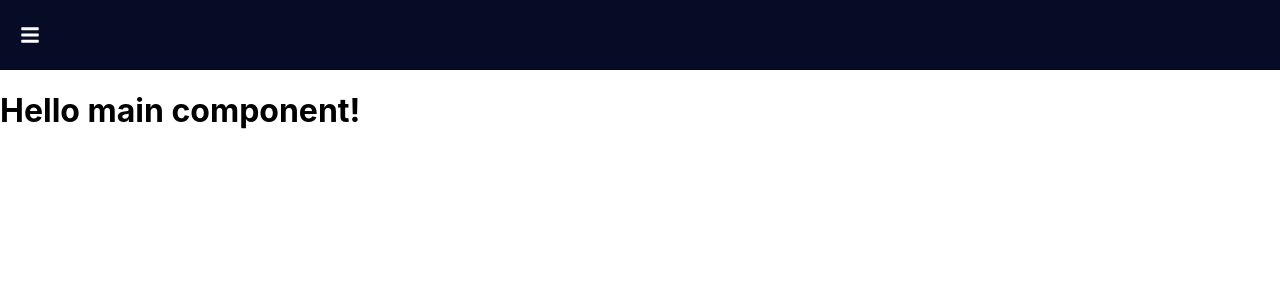
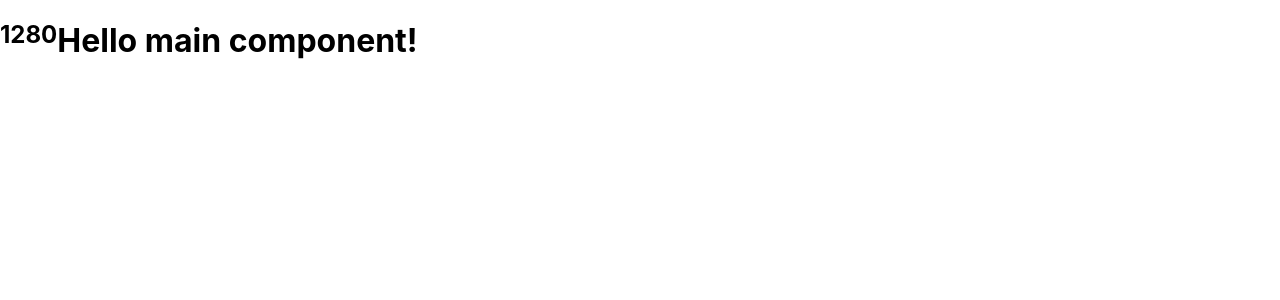
Before and after one commit to mikemtzp/Easy-Fly, a React (Create React App) app: page / in a window 1280 px wide. Shown: the top 300 px of the page. Built offline with nearby package versions, Linux system fonts and the light colour scheme.

Commit message:
Add function to get window width

```diff
--- a/src/components/nav/Nav.js
+++ b/src/components/nav/Nav.js
@@ -1,16 +1,36 @@
-import React, { useState } from 'react';
+import React, { useState, useEffect } from 'react';
 import { Link } from 'react-router-dom';
 import * as FaIcons from 'react-icons/fa';
 import * as AiIcons from 'react-icons/ai';
 import SidebarData from './SidebarData';
 import './temp.scss';
 
+function getWindowSize() {
+  const { innerWidth } = window;
+  return { innerWidth };
+}
+
 function Nav() {
   const [sidebar, setSidebar] = useState(false);
+  const [windowSize, setWindowSize] = useState(getWindowSize());
+
+  useEffect(() => {
+    function handleWindowResize() {
+      setWindowSize(getWindowSize());
+    }
+
+    window.addEventListener('resize', handleWindowResize);
+
+    return () => {
+      window.removeEventListener('resize', handleWindowResize);
+    };
+  }, []);
 
   const showSideBar = () => setSidebar(!sidebar);
 
   return (
+    <>
+      {windowSize.innerWidth <= 390 ? (
         <>
           <div className="navbar">
             <FaIcons.FaBars onClick={showSideBar} className="menu-bars" />
@@ -36,6 +56,8 @@ function Nav() {
             </ul>
           </nav>
         </>
+      ) : <h2>{windowSize.innerWidth}</h2>}
+    </>
   );
 }
 
```
Lines whose indentation alone changed are shown as unchanged.
